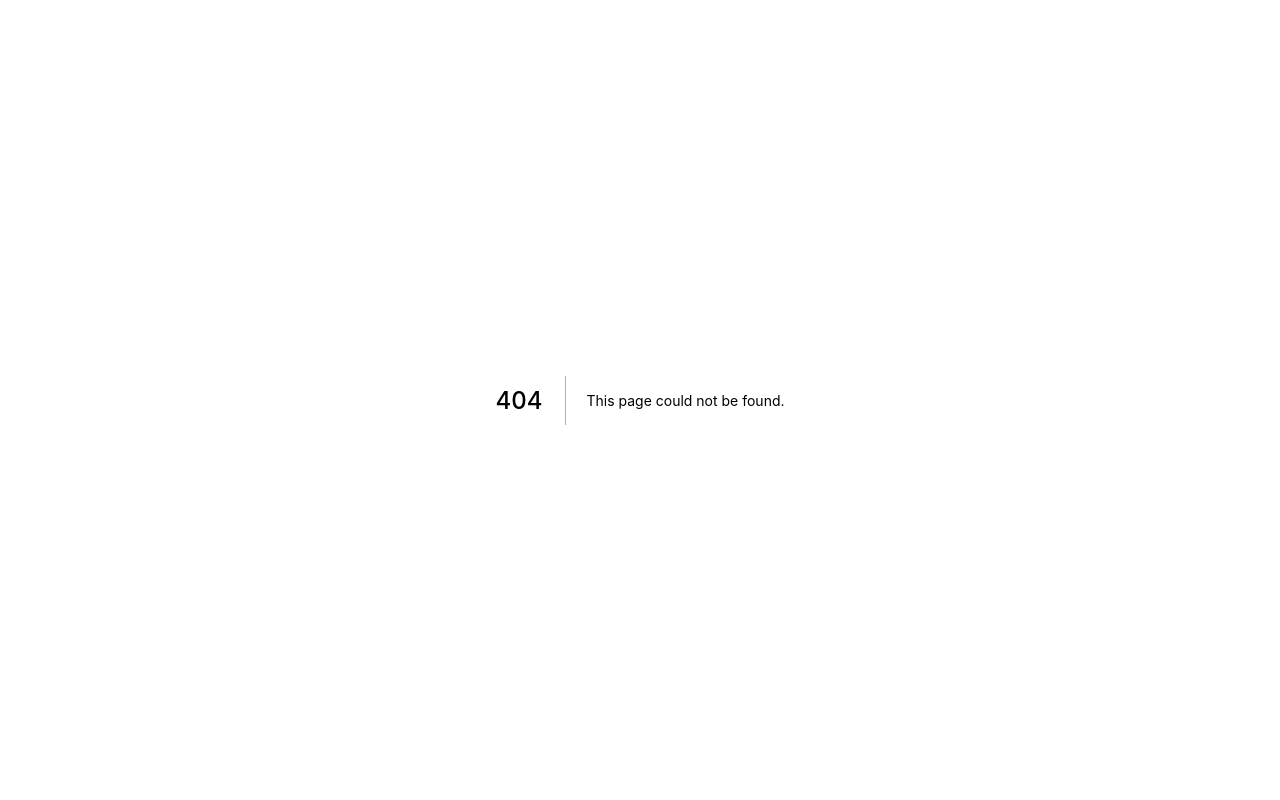
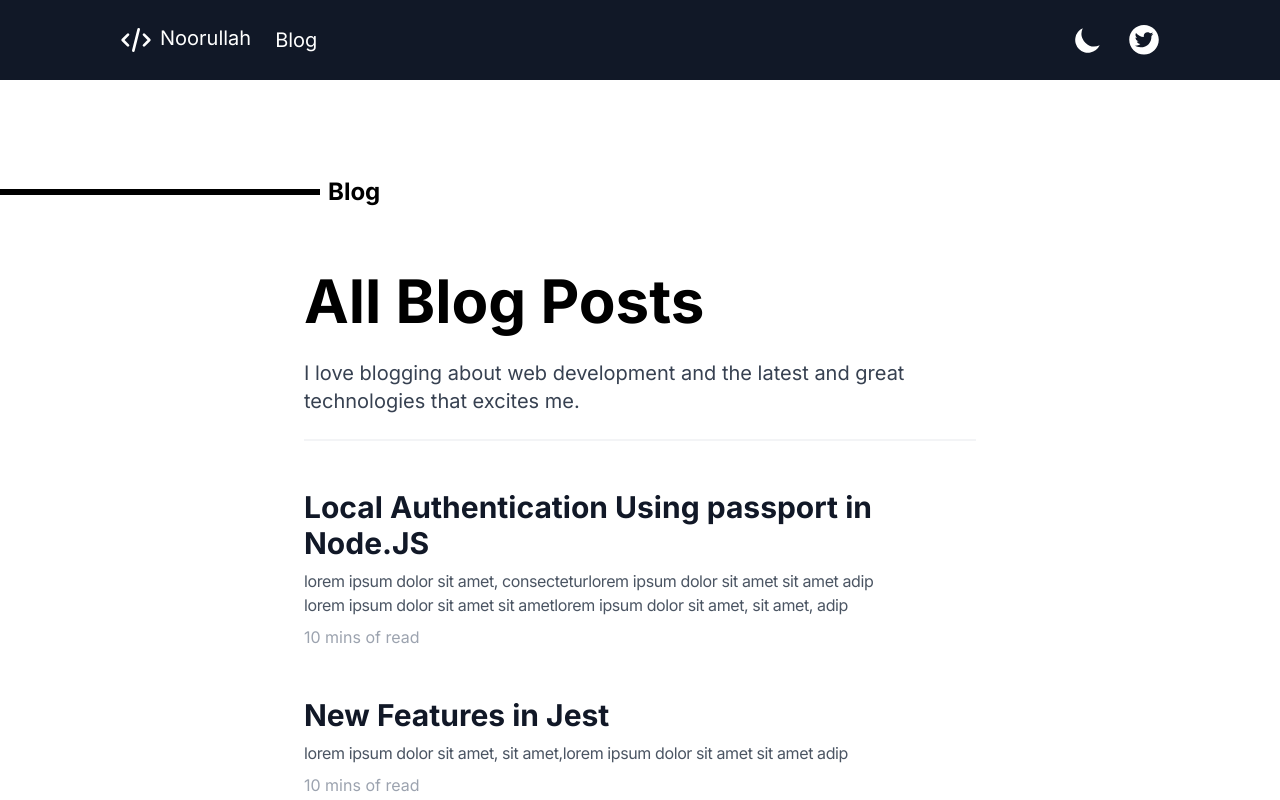
Before and after one commit to noor-codes/noorullah.dev, a Next.js app: page /blogs in a window 1280 px wide. Before the commit this address had no page. Shown: the top 800 px of the page. Built offline with nearby package versions, Linux system fonts and the light colour scheme; what @tailwindcss/typography would draw is missing.

Commit message:
Restructure

```diff
--- a/pages/blog/index.jsx
+++ b/components/BlogList.jsx
@@ -2,7 +2,7 @@ import PageSection from '@/components/PageSection'
 import ArticleCard from '@/components/ArticleCard'
 import Layout from '@/components/Layout'
 
-const Blog = () => (
+const BlogList = () => (
   <Layout>
     <PageSection name="Blog" />
     <div className="container min-w-xs mx-auto px-6 sm:px-10 md:max-w-3xl lg:flex lg:justify-center xl:max-w-4xl">
@@ -45,4 +45,4 @@ const Blog = () => (
   </Layout>
 )
 
-export default Blog
+export default BlogList
--- a/components/Navbar.jsx
+++ b/components/Navbar.jsx
@@ -27,7 +27,7 @@ const Navbar = () => {
                   <div className="sm:text-lg lg:text-xl">Noorullah</div>
                 </a>
               </Link>
-              <Link href="/blog">
+              <Link href="/blogs">
                 <a className="hidden sm:block ml-4 sm:text-lg xl:ml-6 lg:text-xl hover:text-gray-400">
                   Blog
                 </a>
--- /dev/null
+++ b/pages/blog.jsx
@@ -0,0 +1,5 @@
+import Blog from '@/components/blog'
+
+const BlogPage = () => <Blog />
+
+export default BlogPage
--- /dev/null
+++ b/pages/blogs.jsx
@@ -0,0 +1,5 @@
+import BlogList from '@/components/BlogList'
+
+const BlogsPage = () => <BlogList />
+
+export default BlogsPage
```
Also changed, not shown: components/Blog.jsx (renamed from pages/blog/article/index.jsx).
